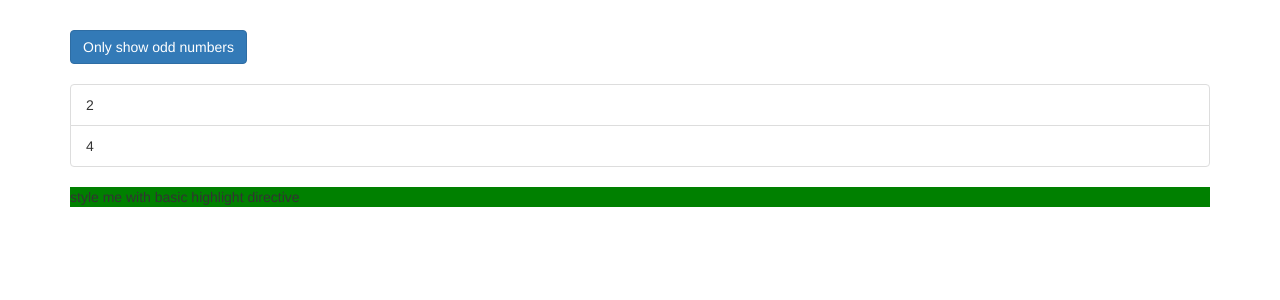
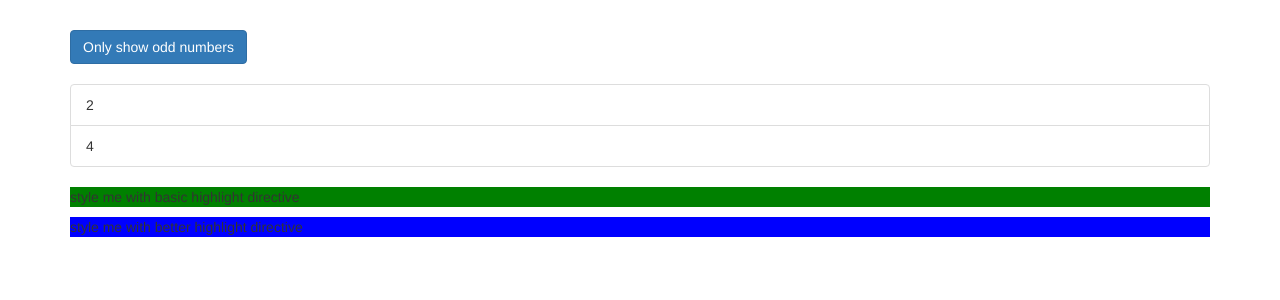
Before and after one commit to mahmoudelmekwed/directives-start, an Angular app: page / in a window 1280 px wide. Shown: the top 300 px of the page. Built offline with nearby package versions, Linux system fonts and the light colour scheme.

Commit message:
Using the Renderer t

```diff
--- a/src/app/app.component.html
+++ b/src/app/app.component.html
@@ -25,6 +25,7 @@
           </div>
       </ul>
       <p appBasicHightlight >style me with basic highlight directive</p>
+      <p appBetterHightlight > style me with better highlight directive</p>
       <!-- <ng-template [ngIf]="onlyOdd">
         <p>Only odd</p>
       </ng-template> -->
--- a/src/app/app.module.ts
+++ b/src/app/app.module.ts
@@ -5,11 +5,13 @@ import { FormsModule } from '@angular/forms';
 
 import { AppComponent } from './app.component';
 import { BasicHightlightDirective } from './basic-highlight/basic-hightlight.directive';
+import { BetterHightlightDirective } from './better-hightlight/better-hightlight.directive';
 
 @NgModule({
   declarations: [
     AppComponent,
-    BasicHightlightDirective
+    BasicHightlightDirective,
+    BetterHightlightDirective
   ],
   imports: [
     BrowserModule,
--- /dev/null
+++ b/src/app/better-hightlight/better-hightlight.directive.ts
@@ -0,0 +1,14 @@
+import { Directive, ElementRef, OnInit, Renderer2 } from '@angular/core';
+
+@Directive({
+  selector: '[appBetterHightlight]'
+})
+export class BetterHightlightDirective implements OnInit{
+
+  constructor(private elref : ElementRef , private renderer : Renderer2) { }
+
+  ngOnInit(): void {
+    this.renderer.setStyle(this.elref.nativeElement , 'backgroundColor' , 'blue');
+  }
+
+}
```
